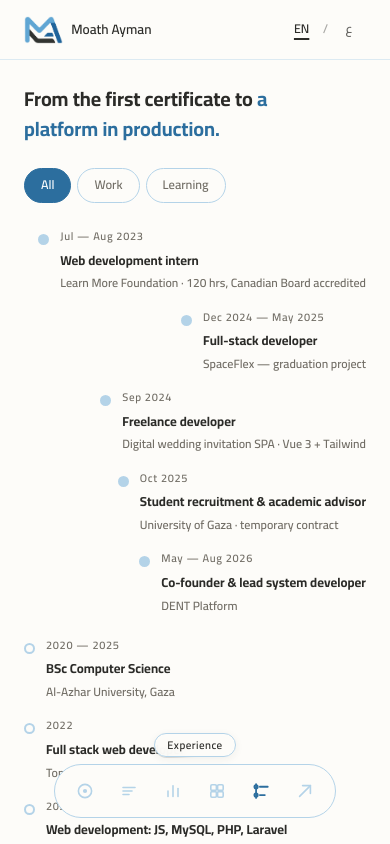
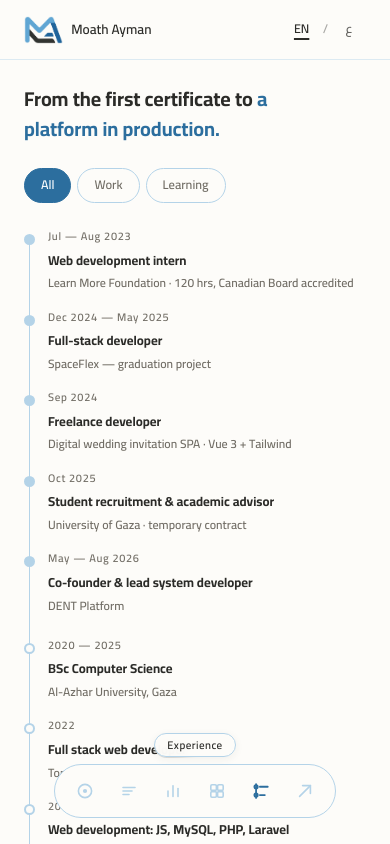
Before and after one commit to imoathayman/Portfolio, a Vue app: page /experience in a window 390 px wide. Built offline with nearby package versions, Linux system fonts and the light colour scheme.

Commit message:
Fix mobile timeline alignment in Experience and remove bottom arc overflow in About

```diff
--- a/src/views/AboutView.vue
+++ b/src/views/AboutView.vue
@@ -113,6 +113,10 @@ const { t, tm } = useI18n()
 }
 
 @media (max-width: 900px) {
+  .about-arc,
+  .about-arc-2 {
+    display: none;
+  }
   /* Fits at 640px tall but overflows once the browser URL bar takes ~80px.
      Scrolls only when it needs to; short content still reads as a static screen. */
   .about {
--- a/src/views/ExperienceView.vue
+++ b/src/views/ExperienceView.vue
@@ -243,16 +243,26 @@ const railClass = computed(() => ({
     gap: 22px;
   }
   .ex-rail::before {
-    display: none;
+    top: 10px;
+    bottom: 10px;
+    inset-inline-start: 5px;
+    inset-inline-end: auto;
+    width: 1px;
+    height: auto;
   }
   .ex-track {
     flex-direction: column;
     gap: 16px;
   }
+  .ex-top,
+  .ex-bot {
+    align-items: stretch;
+  }
   .ex-top .ex-card,
   .ex-bot .ex-card {
+    flex: none;
     padding: 0;
-    padding-inline-start: 22px;
+    padding-inline-start: 24px;
   }
   .ex-card::before {
     display: none;
@@ -261,6 +271,7 @@ const railClass = computed(() => ({
   .ex-bot .ex-card::after {
     top: 6px;
     bottom: auto;
+    z-index: 1;
   }
 }
 </style>
```
